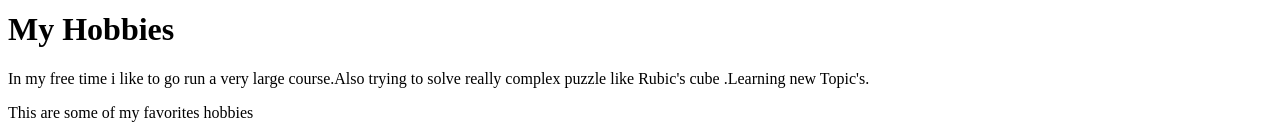
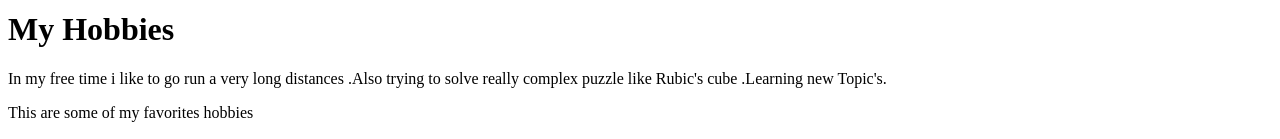
Before and after one commit to medbsrdi/cv, a plain HTML site: page personal_site.html in a window 1280 px wide. Shown: the part 648-787 px from the top of the page. Drawn offline with Linux system fonts and the light colour scheme.

Commit message:
false word

```diff
--- a/personal_site.html
+++ b/personal_site.html
@@ -37,20 +37,9 @@
 
   </table>
 
-  <!--<ul>
-    <li><p><strong>Bachelor Degree Higher School Of Technology Safi 2019-2021</strong></p>
-    <ul>
-      <li><p>Studying varois topic on Coputer Science like web development ,security(cryptorgaphy),operating system,networking,language(c,c++,java),deep dive into object oriented programming.</p></li>
-    </ul>
-    <li><p><strong>High School Diploma Ibn Haytam High School Al Aroui-Nador 2018-2019</strong></p>
-    <ul>
-
-      <li><p>High Shool Diploma in Physics with score 15.49/20.</p>
-    </ul>
- </ul>-->
   <hr size="5" noshade>
   <h1>My Hobbies</h1>
-  <p>In my free time i like to go run a very large course.Also trying to solve really complex puzzle like Rubic's cube .Learning new Topic's.</p>
+  <p>In my free time i like to go run a very long distances .Also trying to solve really complex puzzle like Rubic's cube .Learning new Topic's.</p>
   <p>This are some of my favorites hobbies</p>
   <ol type="a">
     <li>Running.
```
